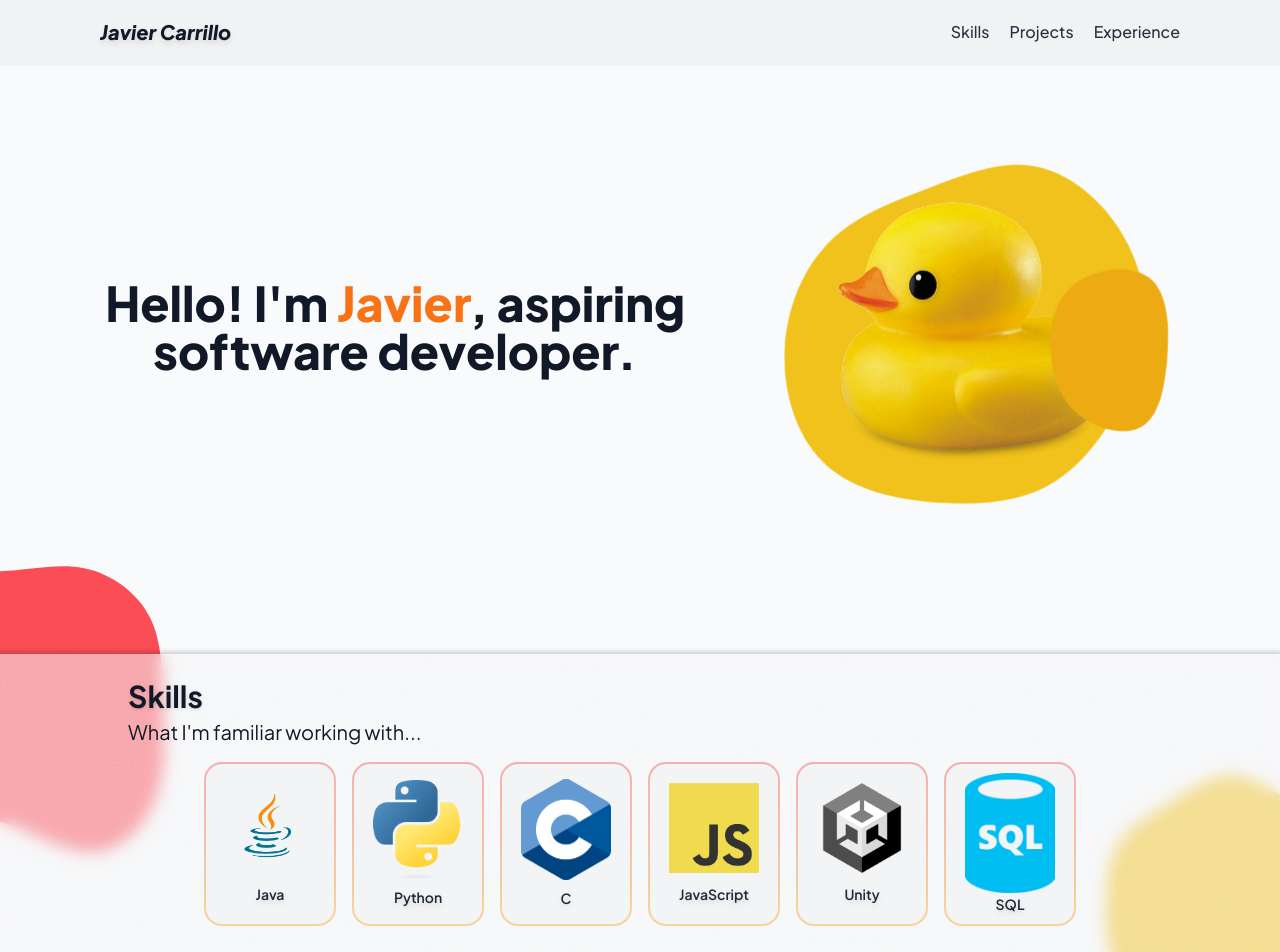
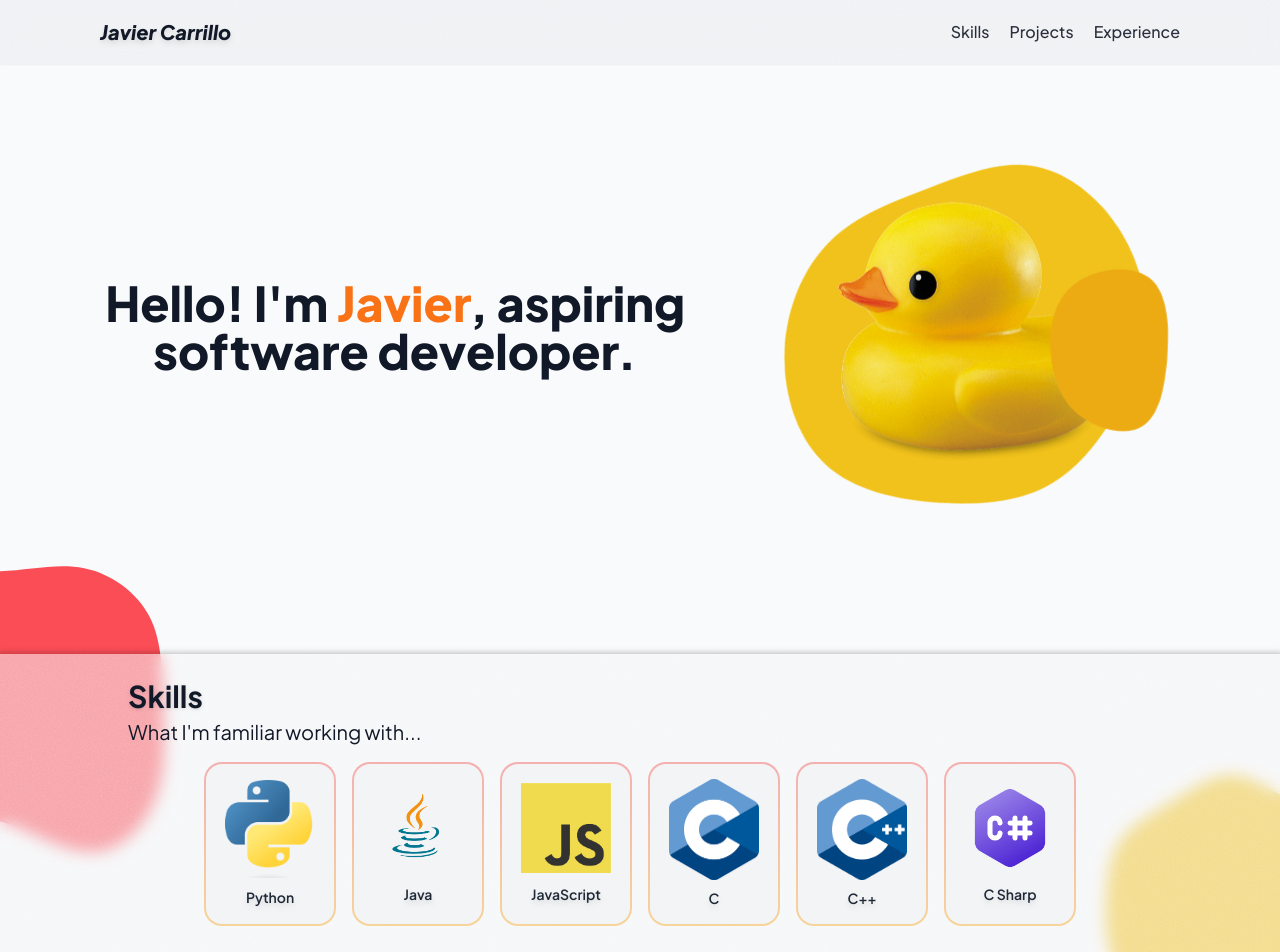
Before and after one commit to javiiicz/javiiicz.github.io, a React (Vite) app: page / in a window 1280 px wide. Shown: the top 952 px of the page. Built offline with nearby package versions, Linux system fonts and the light colour scheme.

Commit message:
Switch up skills

```diff
--- a/src/components/Skills.jsx
+++ b/src/components/Skills.jsx
@@ -4,8 +4,8 @@ import javaUrl from "../images/Java.webp";
 import pythonUrl from "../images/python.webp";
 import CUrl from "../images/C-Logo.png";
 import JSUrl from "../images/JS.png";
-import UnityUrl from "../images/unity-logo.png";
-import SQLUrl from "../images/sql.png";
+import CSharlUrl from "../images/csharp.png"
+import CppUrl from "../images/Cpp_logo.png"
 import redBlobUrl from "../images/RedBlob.svg";
 import yellowBlobUrl from "../images/Yellow-Blob.svg"
 
@@ -18,12 +18,12 @@ function Skills() {
                 <h2 className="px-0 pb-1 font-bold text-3xl drop-shadow" data-aos="fade-right"> Skills </h2>
                 <p className="text-xl" data-aos="fade-right"> What I'm familiar working with... </p>
                 <div className="flex gap-4 flex-wrap justify-center py-4" data-aos="fade-right">
+                    <SkillCard name="Python" img={pythonUrl}/>
                     <SkillCard name="Java" img={javaUrl}/>
-                    <SkillCard name="Python" img={pythonUrl}/>
+                    <SkillCard name="JavaScript" img={JSUrl}/>
                     <SkillCard name="C" img={CUrl}/>
-                    <SkillCard name="JavaScript" img={JSUrl}/>
-                    <SkillCard name="Unity" img={UnityUrl}/>
-                    <SkillCard name="SQL" img={SQLUrl}/>
+                    <SkillCard name="C++" img={CppUrl}/>
+                    <SkillCard name="C Sharp" img={CSharlUrl}/>
                 </div>
             </div>
 </section>
```
Also changed, not shown: src/images/Cpp_logo.png (added), src/images/csharp.png (added).
